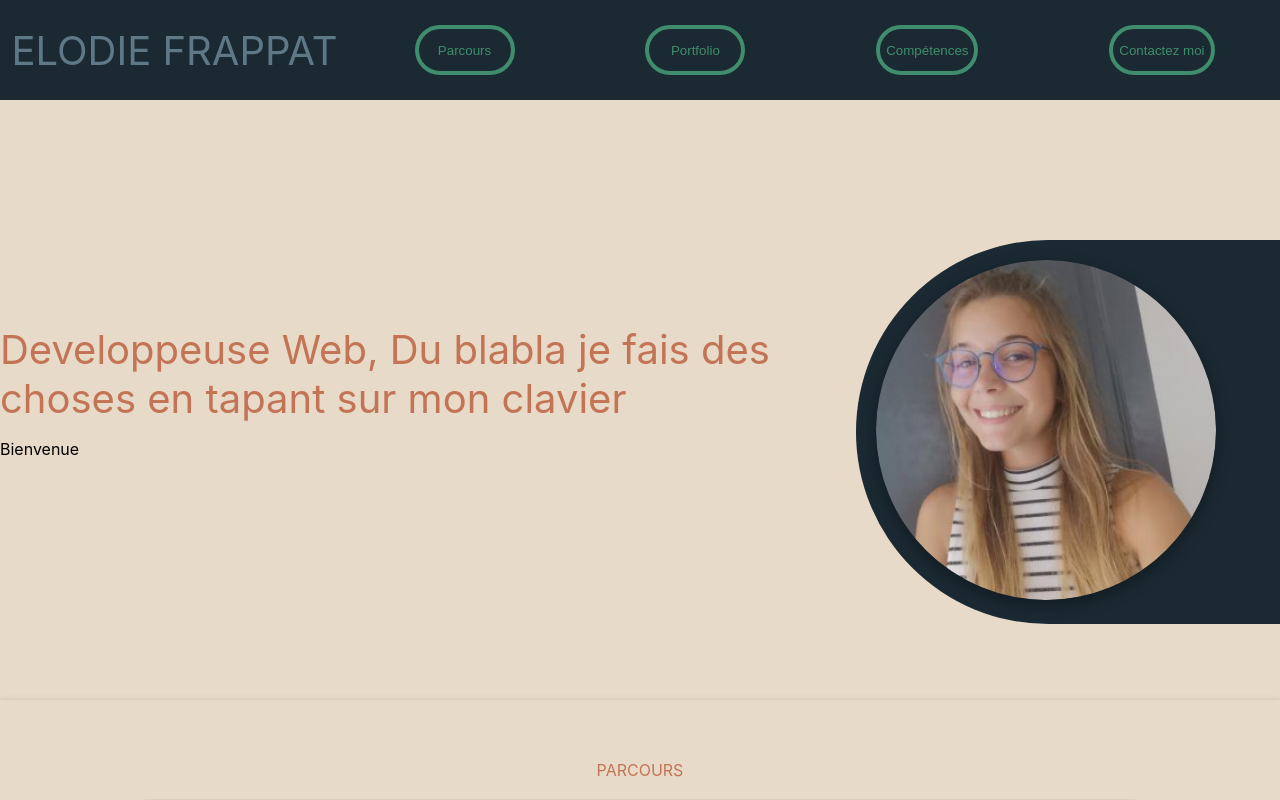
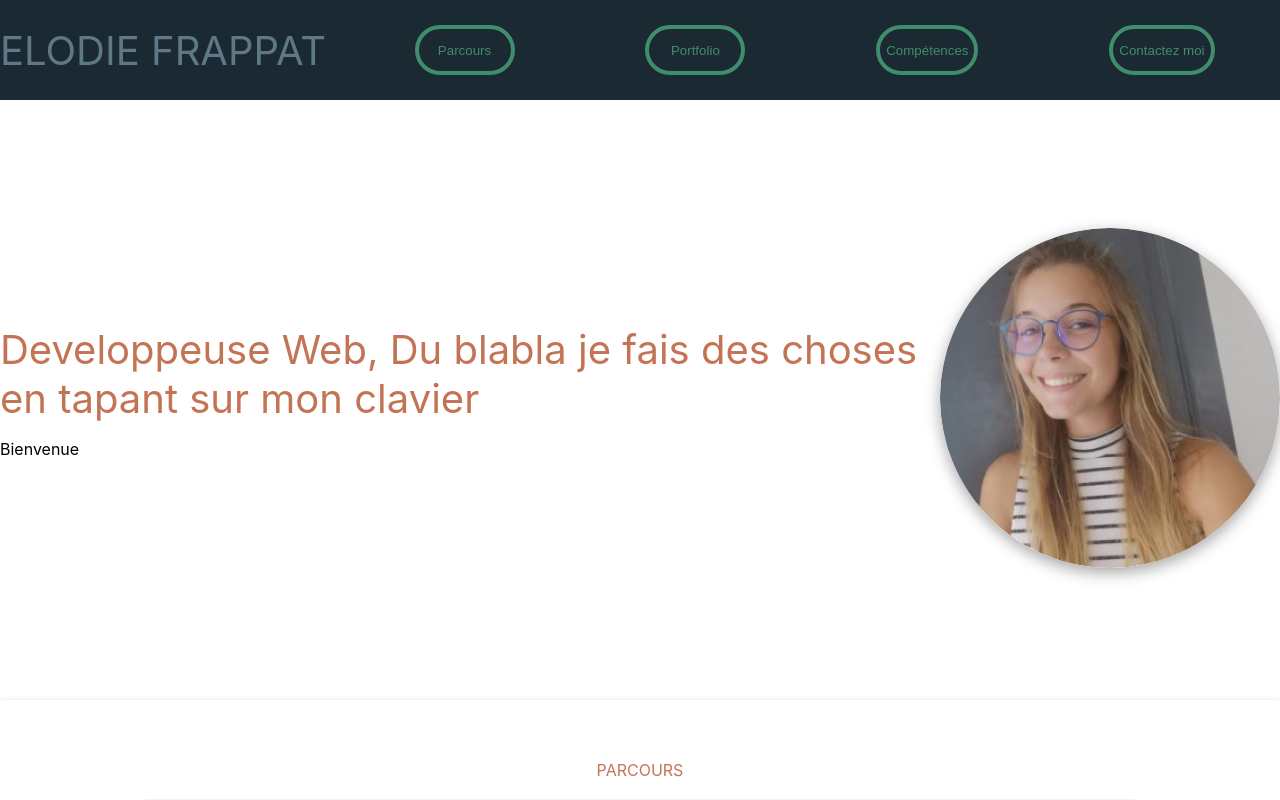
Before and after one commit to Zubiik/curiculum_vitae, a React (Create React App) app: page / in a window 1280 px wide. Shown: the top 800 px of the page. Built offline with nearby package versions, Linux system fonts and the light colour scheme.

Commit message:
fix: some weird stylisation

```diff
--- a/src/Header/styled.js
+++ b/src/Header/styled.js
@@ -7,20 +7,20 @@ export const Container = styled.div`
   align-items: center;
   width: 100%;
   min-height: 600px;
-/* border:1px red solid; */
-
+  /* border:1px red solid; */
 `;
 export const TextContainer = styled.div`
-align-items: center;
+  align-items: center;
 `;
 
 export const CircleContainer = styled.div`
-  border-top-left-radius: 400px;
+  /* border-top-left-radius: 400px;
   border-bottom-left-radius: 400px;
   background: #1b2932;
   min-width: 30%;
   padding: 20px;
   margin-top: 5%;
+  box-shadow: rgba(0, 0, 0, 0.35) 0px 5px 15px; */
 `;
 export const ImageCercle = styled.img`
   width: 340px;
--- a/src/Navigation/styled.js
+++ b/src/Navigation/styled.js
@@ -1,15 +1,14 @@
 import styled from "@emotion/styled";
 
 export const Container = styled.div`
-  background-color: #1B2932;
+  background-color: #1b2932;
   display: flex;
   width: 100%;
   height: 100px;
   align-items: center;
-
 `;
 export const TextCustom = styled.p`
-  color: #5E7887;
+  color: #5e7887;
 `;
 export const ButtonsSection = styled.div`
   width: 80%;
@@ -19,6 +18,5 @@ export const ButtonsSection = styled.div`
 
 export const TitleCustom = styled.div`
   width: 30%;
-  text-align: center;
   font-size: 40px;
 `;
--- a/src/Portfolio/styled.js
+++ b/src/Portfolio/styled.js
@@ -8,7 +8,7 @@ border: 1px solid black;
 `;
 export const SectionContainer = styled.div`
 display: flex;
-height: 500px;
+height: 600px;
 align-items: center;
 justify-content: center;
 `;
@@ -45,5 +45,4 @@ width: 440px;
 height: 299px;
 `;
 export const CustomTitle = styled(Title)`
-color: blue;
 `;
--- a/src/index.css
+++ b/src/index.css
@@ -5,7 +5,6 @@ body {
     sans-serif;
   -webkit-font-smoothing: antialiased;
   -moz-osx-font-smoothing: grayscale;
-  background-color: #d3b69280;
 }
 
 code {
```
